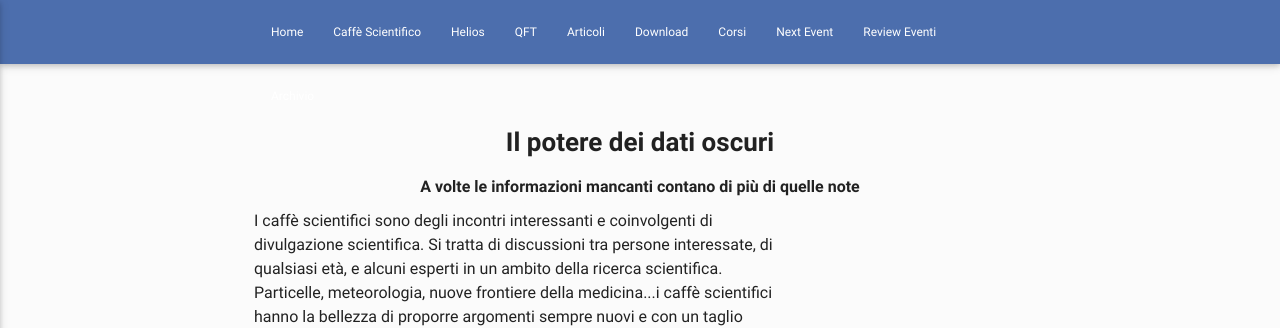
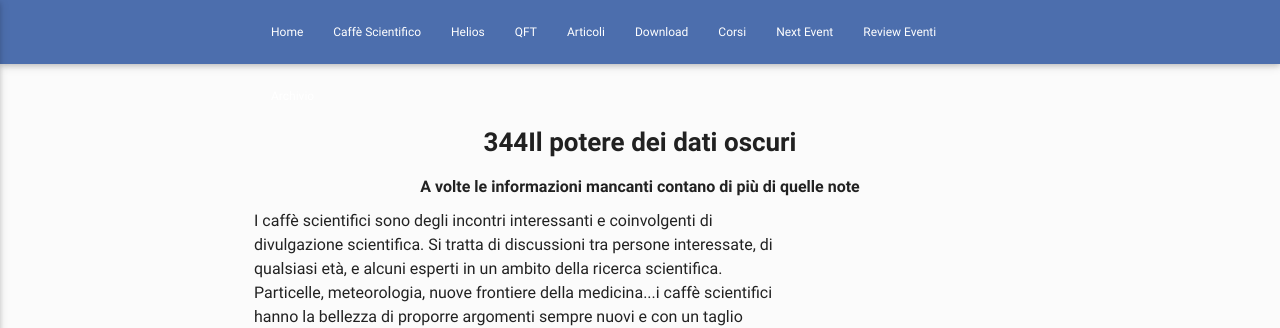
Before and after one commit to ai-sf/aisf_perugia, a Jekyll site: the page built from Rec1.html, in a window 1280 px wide. Shown: the top 328 px of the page. Built offline with Jekyll 4.4.1, drawn with Linux system fonts in a browser that asks for light colours; nearby versions of some CDN libraries.

Commit message:
Update Rec1.html

```diff
--- a/Rec1.html
+++ b/Rec1.html
@@ -34,7 +34,7 @@
 <link rel="stylesheet" href="https://maxcdn.bootstrapcdn.com/font-awesome/4.7.0/css/font-awesome.min.css">
 
 
-<center><h3><b>Il potere dei dati oscuri  </b></h3>
+<center><h3><b>344Il potere dei dati oscuri  </b></h3>
 <h7><b>A volte le informazioni mancanti contano di più di quelle note </b></h7>
 </center>
 
```
